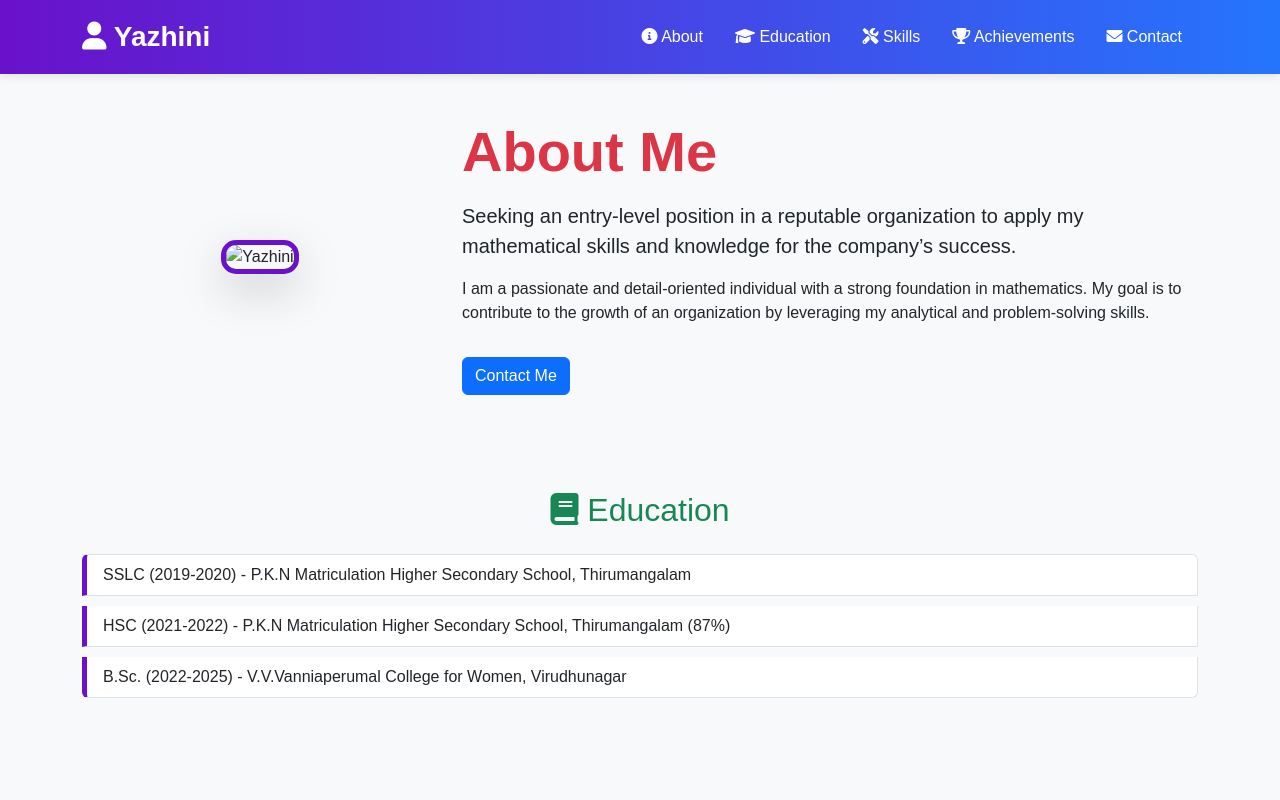
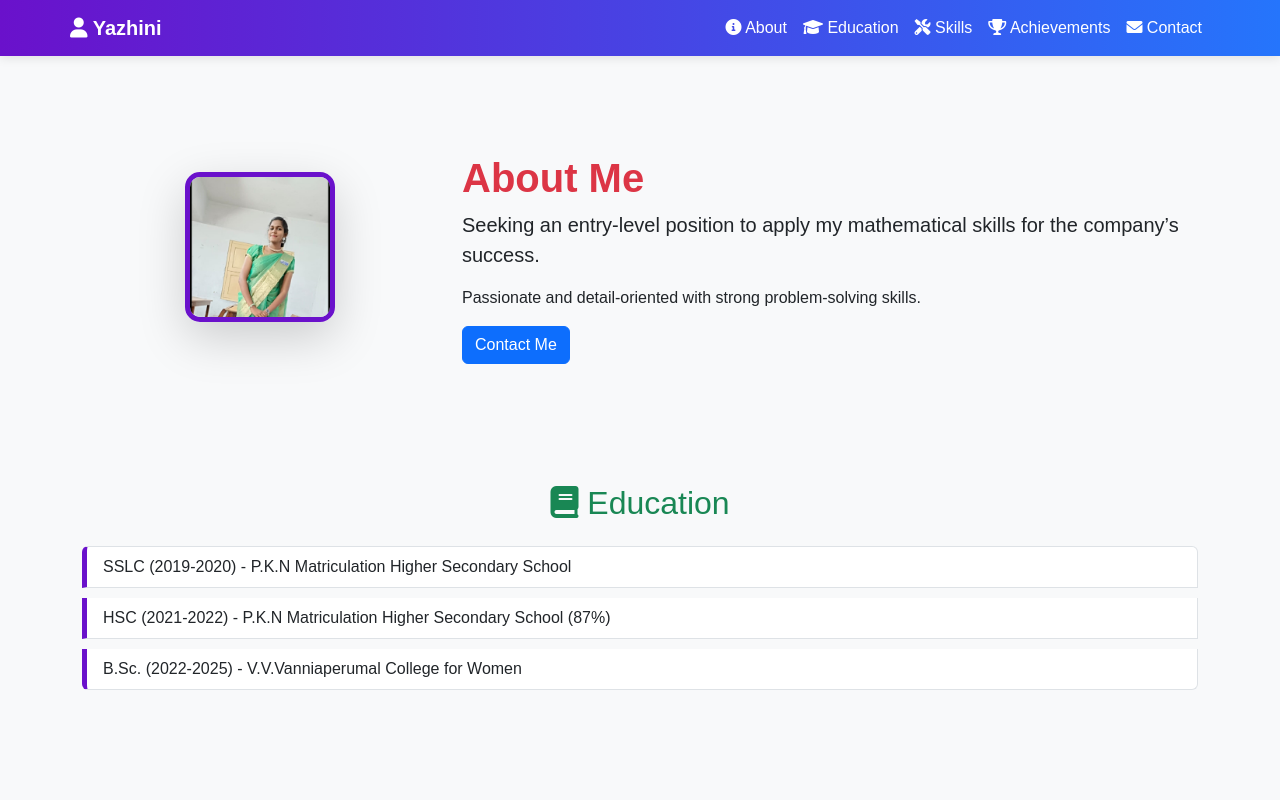
Before and after one commit to Aathithya13/Yazhini, a plain HTML site: page index.html in a window 1280 px wide. Shown: the top 800 px of the page. Drawn offline with nearby package versions, Linux system fonts and the light colour scheme.

Commit message:
updated folder

```diff
--- a/index.html
+++ b/index.html
@@ -11,7 +11,7 @@
         body {
             font-family: 'Poppins', sans-serif;
             background-color: #f8f9fa;
-            padding-top: 70px; /* Add padding to body to avoid content overlap with fixed navbar */
+            padding-top: 70px;
         }
 
         /* Sticky Navigation Bar */
@@ -19,26 +19,26 @@
             position: fixed;
             top: 0;
             width: 100%;
-            z-index: 1000; /* Ensure navbar is above other content */
+            z-index: 1000;
             background: linear-gradient(90deg, #6a11cb, #2575fc);
             box-shadow: 0 2px 10px rgba(0, 0, 0, 0.1);
         }
 
         .nav-link {
             transition: color 0.3s ease-in-out;
-            color: white !important; /* Ensure text is visible */
+            color: white !important;
         }
 
         .nav-link:hover {
             color: #ffdd57 !important;
         }
 
-        /* Add some spacing to sections */
+        /* Section Spacing */
         section {
-            padding: 80px 0;
+            padding: 60px 0;
         }
 
-        /* Other styles remain the same */
+        /* Card & List Styles */
         .list-group-item {
             background: #fff;
             border-left: 5px solid #6a11cb;
@@ -48,14 +48,6 @@
 
         .list-group-item:hover {
             transform: translateX(10px);
-        }
-        .rounded-square {
-    width: 150px; /* Set width */
-    height: 150px; /* Set height to make it square */
-    border: 5px solid #6a11cb; /* Border color */
-    border-radius: 15px;  /* Rounded corners */
-    box-shadow: 0 4px 15px rgba(0, 0, 0, 0.2); /* Shadow for depth */
-    object-fit: cover; /* Ensure the image covers the square */
         }
 
         .card {
@@ -68,9 +60,16 @@
             transform: translateY(-10px);
         }
 
-        .rounded-circle {
+        /* Image Styling */
+        .rounded-square {
+            width: 150px;
+            height: 150px;
             border: 5px solid #6a11cb;
+            border-radius: 15px;
+            box-shadow: 0 4px 15px rgba(0, 0, 0, 0.2);
+            object-fit: cover;
         }
+
         .img-fluid.rounded-square {
             transition: transform 0.3s ease-in-out, box-shadow 0.3s ease-in-out;
         }
@@ -79,53 +78,91 @@
             transform: scale(1.1);
             box-shadow: 0px 10px 20px rgba(0, 0, 0, 0.2);
         }
+
+        /* Responsive Adjustments */
+        @media (max-width: 768px) {
+            body {
+                padding-top: 60px;
+            }
+
+            .rounded-square {
+                width: 120px;
+                height: 120px;
+            }
+
+            h1, h2 {
+                font-size: 1.8rem;
+            }
+
+            .list-group-item {
+                font-size: 14px;
+            }
+
+            .card {
+                padding: 20px;
+            }
+
+            .navbar-toggler {
+                border: none;
+                color: white;
+            }
+
+            .navbar-toggler:focus {
+                box-shadow: none;
+            }
+        }
     </style>
 </head>
 <body>
-    <!-- Sticky Navigation Bar -->
-    <header class="text-white">
-        <nav class="container d-flex justify-content-between align-items-center py-3">
-            <div class="logo fs-3 fw-bold"><i class="fas fa-user"></i> Yazhini</div>
-            <ul class="nav">
+
+    <!-- Responsive Navigation Bar -->
+    <header>
+        <nav class="navbar navbar-expand-lg container">
+            <a class="navbar-brand text-white fw-bold" href="#"><i class="fas fa-user"></i> Yazhini</a>
+            <button class="navbar-toggler" type="button" data-bs-toggle="collapse" data-bs-target="#navbarNav">
+                <i class="fas fa-bars text-white"></i>
+            </button>
+            <div class="collapse navbar-collapse" id="navbarNav">
+                <ul class="navbar-nav ms-auto">
                     <li class="nav-item"><a class="nav-link" href="#about"><i class="fas fa-info-circle"></i> About</a></li>
                     <li class="nav-item"><a class="nav-link" href="#education"><i class="fas fa-graduation-cap"></i> Education</a></li>
                     <li class="nav-item"><a class="nav-link" href="#skills"><i class="fas fa-tools"></i> Skills</a></li>
                     <li class="nav-item"><a class="nav-link" href="#achievements"><i class="fas fa-trophy"></i> Achievements</a></li>
                     <li class="nav-item"><a class="nav-link" href="#contact"><i class="fas fa-envelope"></i> Contact</a></li>
                 </ul>
+            </div>
         </nav>
     </header>
 
-    <!-- Rest of the content -->
-    <section id="about" class="container py-5 text-center animate__animated animate__fadeIn">
+    <!-- About Section -->
+    <section id="about" class="container text-center animate__animated animate__fadeIn">
         <div class="row align-items-center">
-            <!-- Image Column -->
-            <div class="col-md-4">
-                <img src="assets/yazhini1.jpeg" alt="Yazhini" class="img-fluid rounded-square shadow-lg" width="200">
+            <div class="col-md-4 text-center">
+                <img src="assets/yazhini1.jpeg" alt="Yazhini" class="img-fluid rounded-square shadow-lg">
             </div>
-            <!-- Text Column -->
-            <div class="col-md-8 text-md-start text-center mt-4 mt-md-0">
-                <h1 class="text-danger display-4 fw-bold">About Me</h1>
-                <p class="lead mt-3">
-                    Seeking an entry-level position in a reputable organization to apply my mathematical skills and knowledge for the company’s success.
+            <div class="col-md-8 text-md-start text-center mt-4">
+                <h1 class="text-danger fw-bold">About Me</h1>
+                <p class="lead">
+                    Seeking an entry-level position to apply my mathematical skills for the company’s success.
                 </p>
-                <p class="mt-3">
-                    I am a passionate and detail-oriented individual with a strong foundation in mathematics. My goal is to contribute to the growth of an organization by leveraging my analytical and problem-solving skills.
+                <p>
+                    Passionate and detail-oriented with strong problem-solving skills.
                 </p>
-                <a href="#contact" class="btn btn-primary mt-3">Contact Me</a>
+                <a href="#contact" class="btn btn-primary">Contact Me</a>
             </div>
         </div>
     </section>
 
-    <section id="education" class="container py-5 animate__animated animate__fadeInUp">
+
+    <!-- Education Section -->
+    <section id="education" class="container animate__animated animate__fadeInUp">
         <h2 class="text-success text-center"><i class="fas fa-book"></i> Education</h2>
         <ul class="list-group mt-4">
-            <li class="list-group-item">SSLC (2019-2020) - P.K.N Matriculation Higher Secondary School, Thirumangalam</li>
-            <li class="list-group-item">HSC (2021-2022) - P.K.N Matriculation Higher Secondary School, Thirumangalam (87%)</li>
-            <li class="list-group-item">B.Sc. (2022-2025) - V.V.Vanniaperumal College for Women, Virudhunagar</li>
+            <li class="list-group-item">SSLC (2019-2020) - P.K.N Matriculation Higher Secondary School</li>
+            <li class="list-group-item">HSC (2021-2022) - P.K.N Matriculation Higher Secondary School (87%)</li>
+            <li class="list-group-item">B.Sc. (2022-2025) - V.V.Vanniaperumal College for Women</li>
         </ul>
     </section>
-
     <section id="skills" class="container py-5 text-center bg-light animate__animated animate__fadeIn">
         <h2 class="text-warning"><i class="fas fa-laptop-code"></i> Skills</h2>
         <div class="row mt-4">
@@ -147,22 +184,15 @@
         </ul>
     </section>
 
-    <section id="contact" class="container py-5 text-center bg-light animate__animated animate__fadeIn">
+    <!-- Contact Section -->
+    <section id="contact" class="container text-center bg-light animate__animated animate__fadeIn">
         <h2 class="text-info"><i class="fas fa-phone"></i> Contact</h2>
         <p>Email: <a href="mailto:yazhini2004@gmail.com">yazhini2004@gmail.com</a></p>
         <p>Phone: <a href="tel:9843978143">9843978143</a></p>
         <p>Location: Thirumangalam, Madurai District, Tamil Nadu</p>
     </section>
 
-    <script>
-        $(document).ready(function(){
-            $(".nav-link").on("click", function(event) {
-                event.preventDefault();
-                $('html, body').animate({
-                    scrollTop: $($(this).attr("href")).offset().top - 70
-                }, 800);
-            });
-        });
-    </script>
+    <script src="https://cdn.jsdelivr.net/npm/bootstrap@5.3.0/dist/js/bootstrap.bundle.min.js"></script>
+
 </body>
 </html>
```
Also changed, not shown: assets/port.jpeg (added), assets/port1.jpeg (added), assets/yazhini1.jpeg (added). Lines whose indentation alone changed are shown as unchanged.
